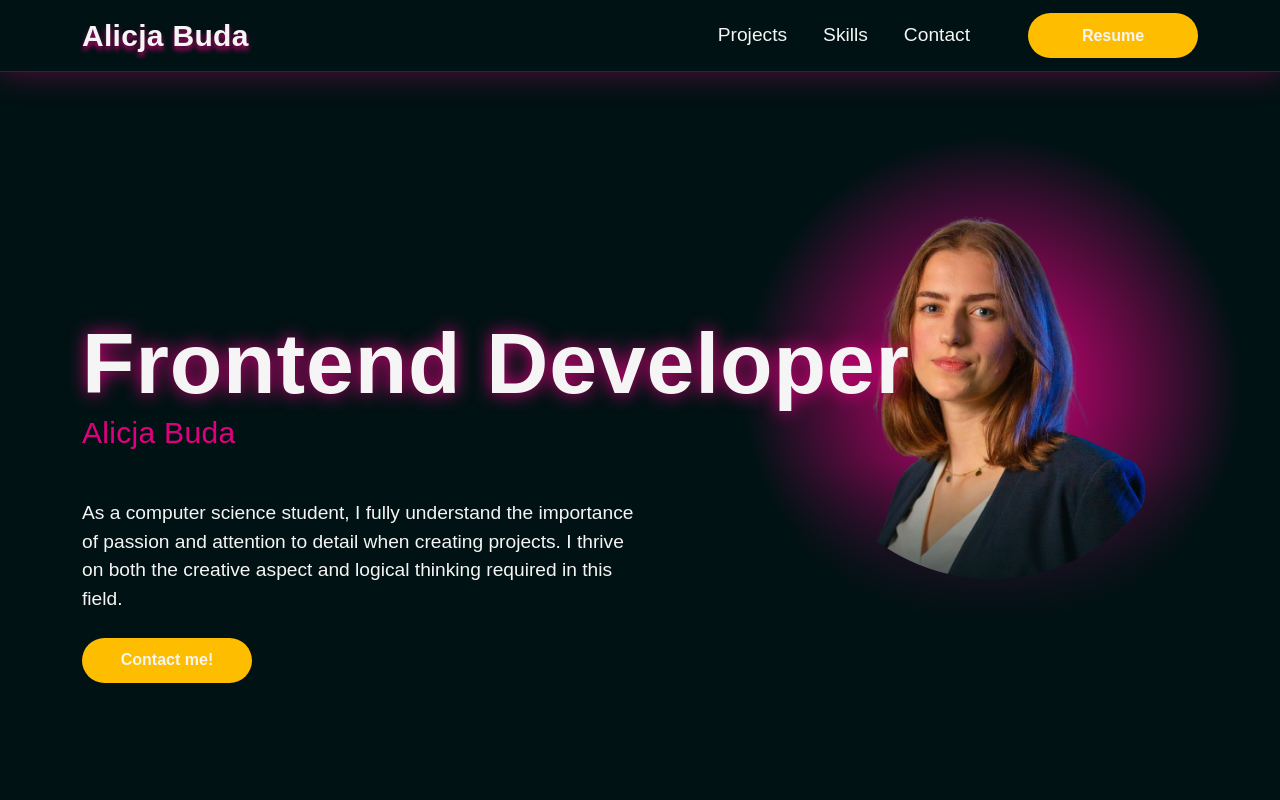
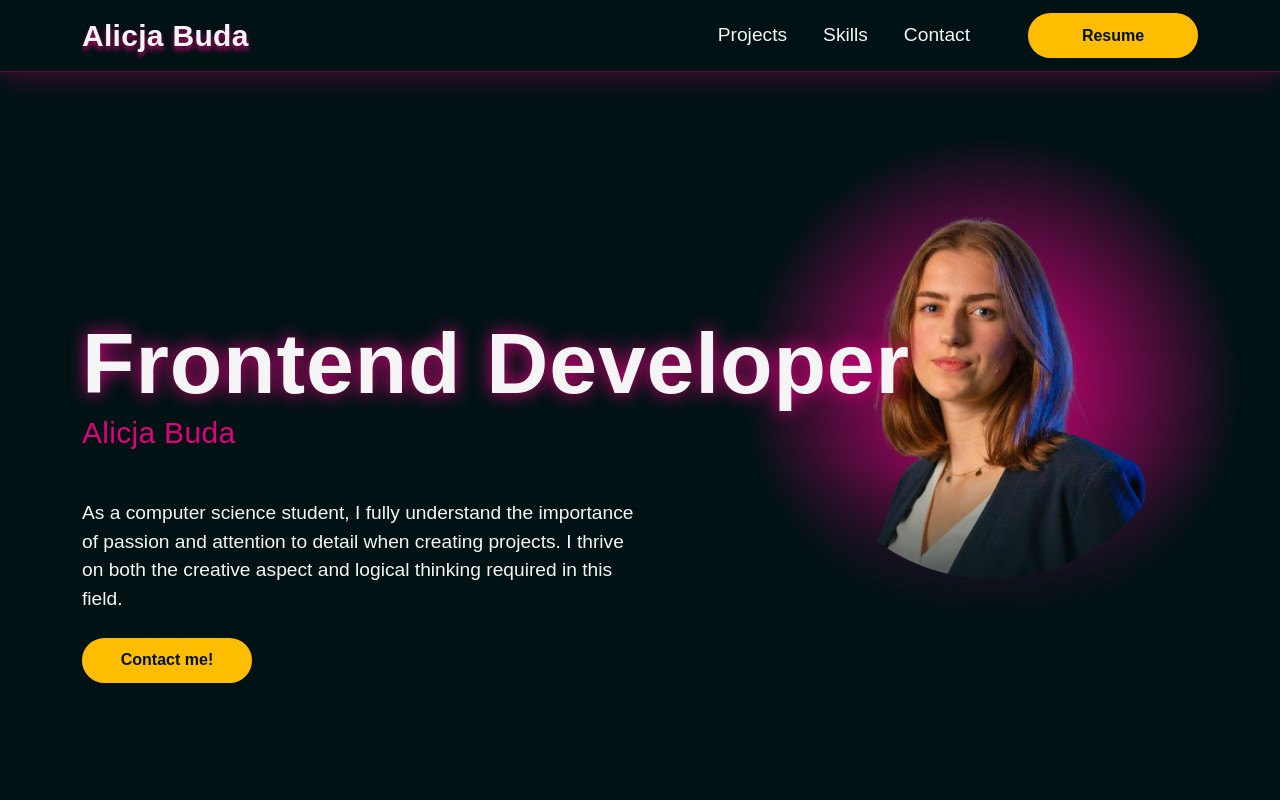
Before and after one commit to budaala/portfolio-website, a Vue app: page / in a window 1280 px wide. Shown: the top 800 px of the page. Built offline with nearby package versions, Linux system fonts and the light colour scheme; a web font is replaced by a local one.

Commit message:
corrected buttons color and added transition

```diff
--- a/src/App.vue
+++ b/src/App.vue
@@ -98,15 +98,34 @@ header {
   width: 170px;
   height: 45px;
   background: #FFBD00;
-  border: none;
+  border: 2px solid #FFBD00;
   border-radius: 62px;
   font-family: 'Alegreya Sans', sans-serif;
   font-style: normal;
   font-weight: 600;
-  color: #F5F5F5;
+  color: #001214;
+  position: relative;
+  transition: 0.5s;
 }
 
-.yellow-button:hover {
-  background: #8d6802;
+.yellow-button:after {
+  content: '»';
+  position: absolute;
+  opacity: 0;
+  right: -20px;
+  transition: 0.5s;
 }
+
+.yellow-button:hover{
+  padding-right: 24px;
+  padding-left:8px;
+  border: 2px solid #FFBD00;
+  color: #FFBD00;
+}
+
+.yellow-button:hover:after {
+  opacity: 1;
+  right: 20px;
+}
+
 </style>
```
